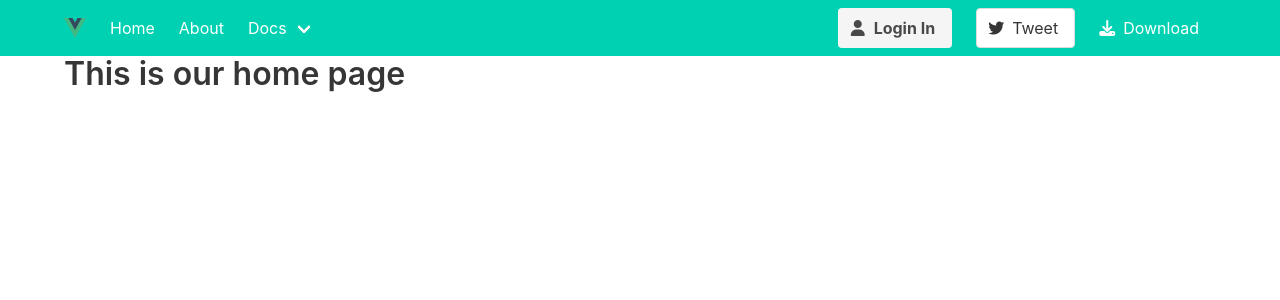
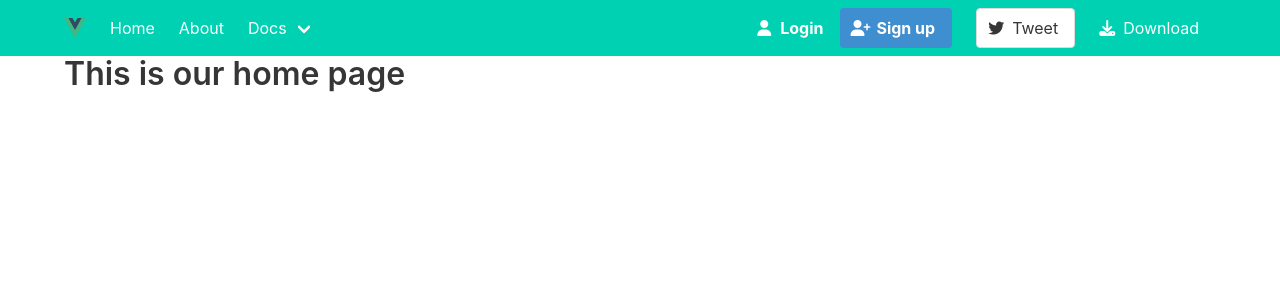
Before and after one commit to ShahHumza/web-dev-spring-2023, a Vue app in the folder Client/: page / in a window 1280 px wide. Shown: the top 300 px of the page. Built offline with nearby package versions, Linux system fonts and the light colour scheme.

Commit message:
Login Working

```diff
--- a/Client/src/components/LoginBadge.vue
+++ b/Client/src/components/LoginBadge.vue
@@ -1,43 +1,32 @@
 <script setup lang="ts">
+import { ref } from 'vue';
 import { useSession, login } from '@/model/session';
-import { ref } from 'vue';
-
-
 const session = useSession();
-
 </script>
 
 <template>
-
-        <div class="navbar-item" v-if="session == null">
-            Welcome, {{ 'Humza Shah' }}
-            (<a @click="$event => session.user = null">logout</a>)
-              <a class="button is-primary" @click="login">
-                <span class="icon">
-                  <i class="fas fa-user">
-
-                  </i>
-                </span>
-                <strong> Sign Up</strong>
-
-              </a>
+            <div class="navbar-item" v-if="session.user">
+                Welcome, {{ session.user.name }}
+                (<a @click=" session.user = null">logout</a>)
             </div>
             <div class="navbar-item" v-else>
-              <a class="button is-light">
-                <span class="icon">
-                  <i class="fas fa-user">
+                <a class="button is-primary" @click="login">
+                    <span class="icon">
+                        <i class="fas fa-user"></i>
+                    </span>
+                    <strong>Login</strong>
+                </a>
+                <a class="button is-info">
+                    <span class="icon">
+                        <i class="fas fa-user-plus"></i>
+                    </span>
+                    <strong>Sign up</strong>
+                </a>
+            </div>
 
-                  </i>
-                </span>
-                <strong> Login In</strong>
 
-              </a>
-            </div>
 
 </template>
 
-
-
 <style scoped>
-
 </style>
```
